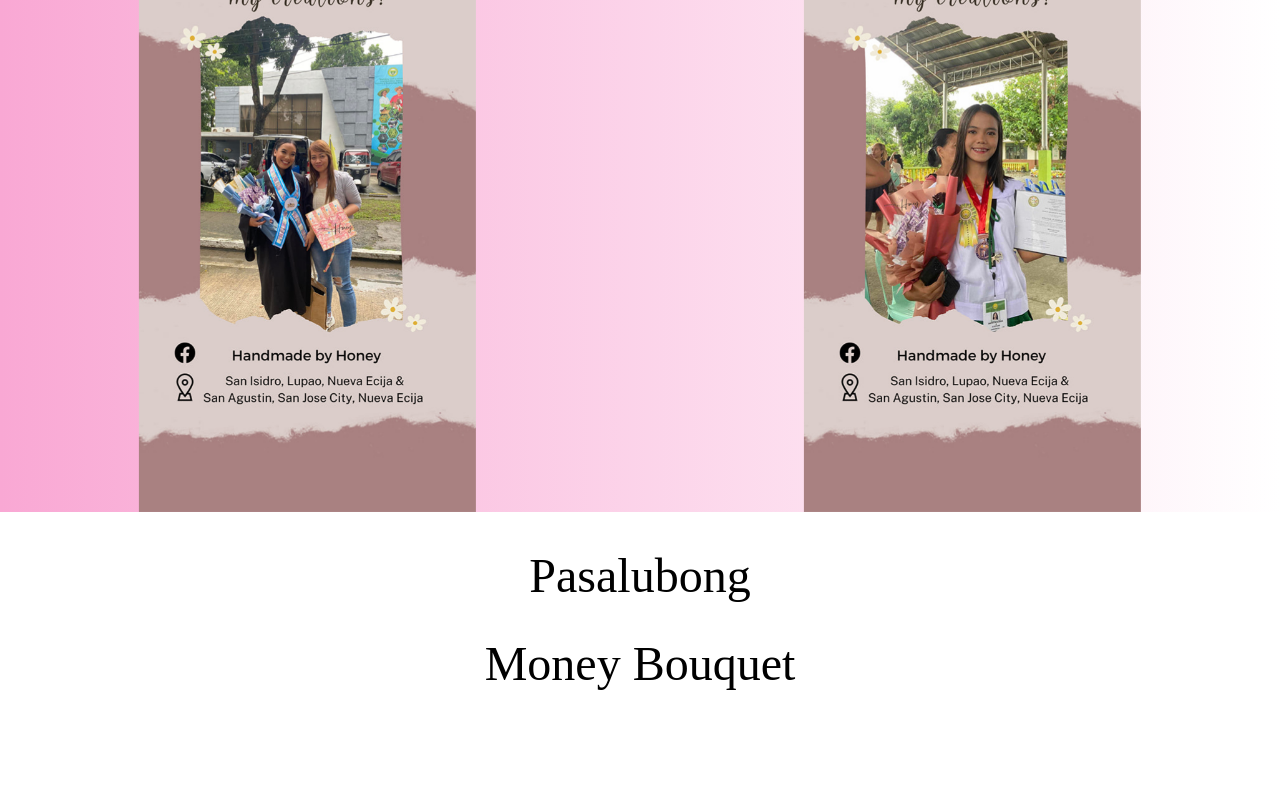
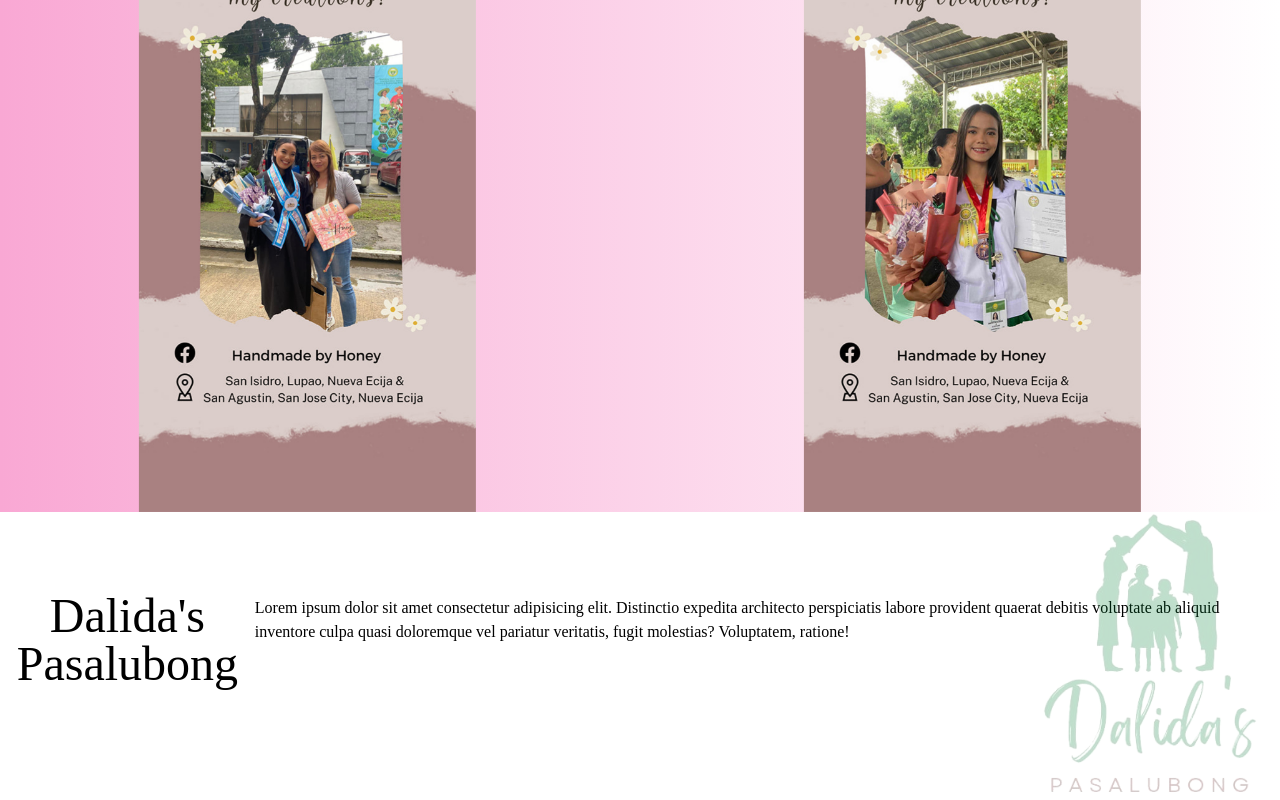
Before and after one commit to james1821/Honey_Shop, a React (Vite) app: page / in a window 1280 px wide. Shown: the part 980-1780 px from the top of the page. Before the commit the page ends 1670 px from the top, so only its background shows below. Built offline with nearby package versions, Linux system fonts and the light colour scheme.

Commit message:
added products and image background that can be animated

```diff
--- a/src/App.jsx
+++ b/src/App.jsx
@@ -3,6 +3,7 @@ import Nav from './component/Nav'
 import Home from './component/Home'
 import Banner from './component/Banner'
 import Products from './component/Products'
+import PasalubongLogo from './assets/img/pasalubong_logo.png'
 function App() {
 
 
@@ -11,8 +12,8 @@ function App() {
      <Nav/>
      <Banner/>
      <Home/>
-     <Products header="Pasalubong"/>
-     <Products header="Money Bouquet"/>
+     <Products header="Dalida's Pasalubong" Logo={PasalubongLogo}/>
+
 
     </>
   )
--- a/src/component/Products.jsx
+++ b/src/component/Products.jsx
@@ -1,12 +1,21 @@
 import React from 'react'
-import { Fade } from "../../node_modules/react-awesome-reveal";
+import { Fade, Slide } from "../../node_modules/react-awesome-reveal";
 
-export default function Products({header, subtitle}) {
+
+export default function Products({header, subtitle, Logo}) {
   return (
-    <div>
-        <Fade>
-        <h1 className='text-center text-5xl mt-10' >{header}</h1>
-        </Fade>
+    <div id='Products' className='h-100'>
+        <div className='flex flex-col md:flex-row justify-center items-center absolute mt-10'>
+
+                <h1 className='text-center text-5xl mt-10' >{header}</h1>
+                <p>Lorem ipsum dolor sit amet consectetur adipisicing elit. Distinctio expedita architecto perspiciatis labore provident quaerat debitis voluptate ab aliquid inventore culpa quasi doloremque vel pariatur veritatis, fugit molestias? Voluptatem, ratione!</p>
+
+        </div>
+        <Slide
+        direction='right'>
+        <img src={Logo} alt=""  className='h-72 w-auto float-right opacity-25 relative '/>
+        </Slide>
+
 
     </div>
   )
```
